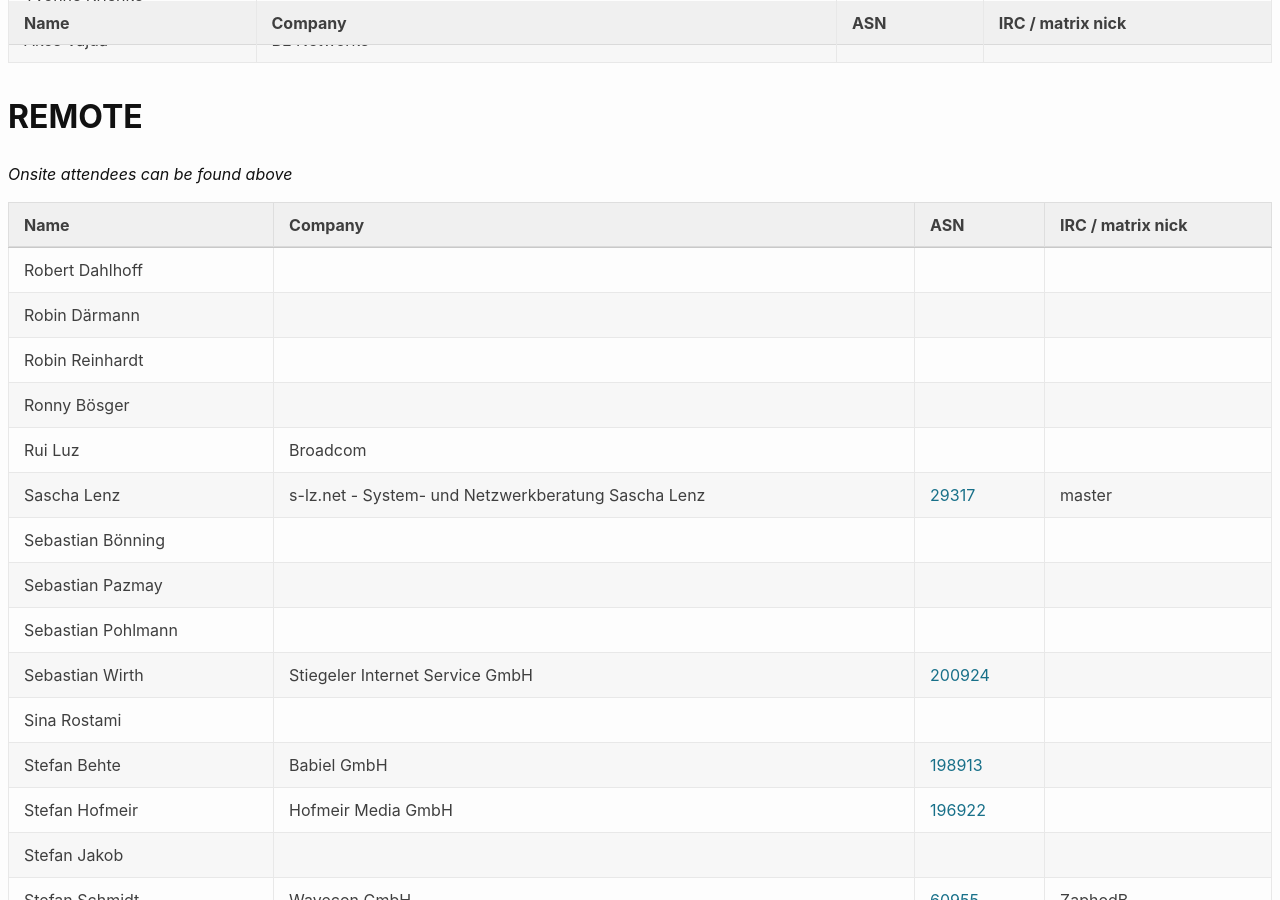
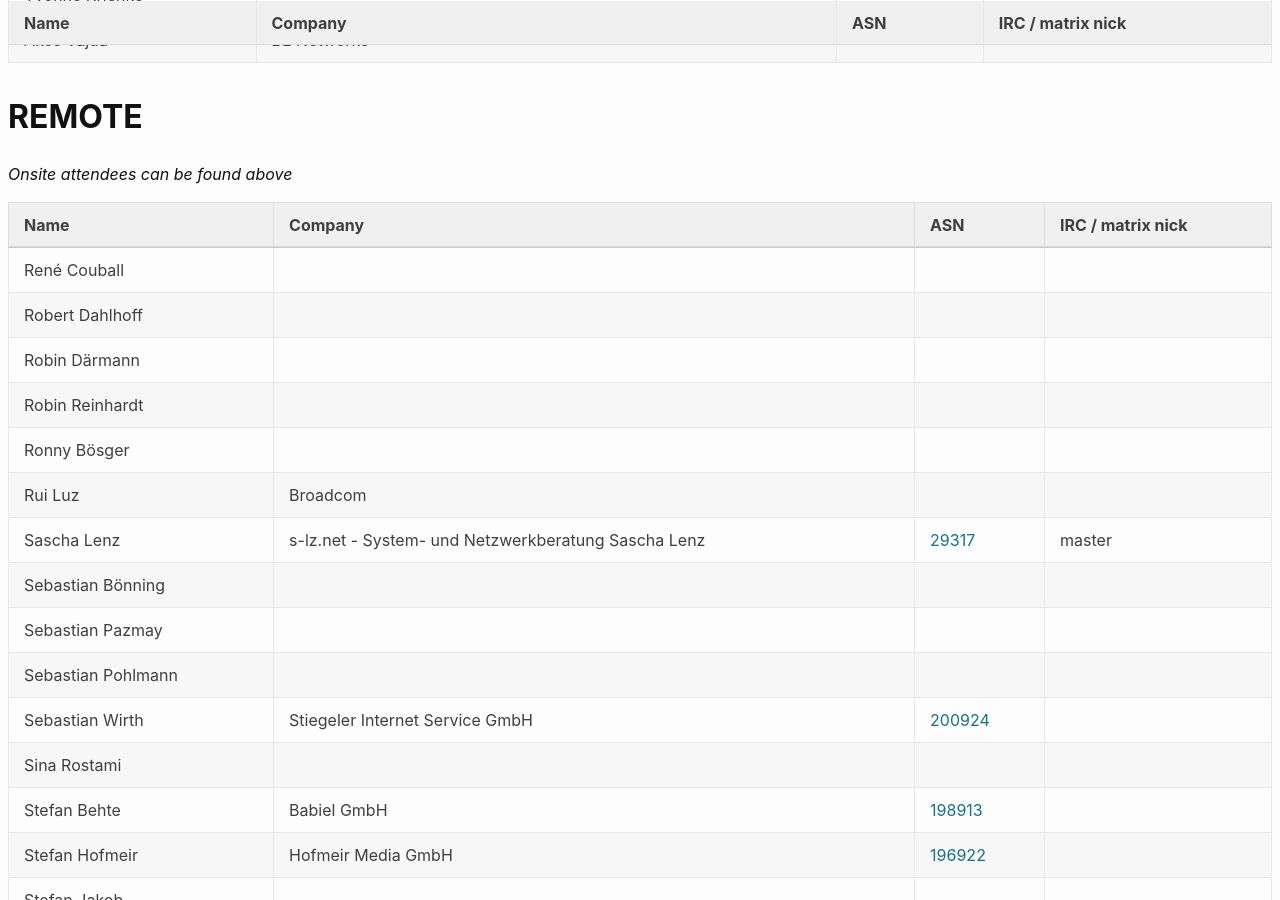
Before and after one commit to denog/pretix-attendeelist, a Jekyll site: the page built from denog16/index.markdown, in a window 1280 px wide and 900 px high, scrolled down 25074 px. Built offline with Jekyll 4.4.1, drawn with Linux system fonts in a browser that asks for light colours.

Commit message:
Latest data: Mon Nov 11 12:56:04 UTC 2024

```diff
--- a/_data/attendees_denog16_online.json
+++ b/_data/attendees_denog16_online.json
@@ -1,4 +1,10 @@
 [
+  {
+    "name": "René Couball",
+    "company": null,
+    "irc": null,
+    "asn": null
+  },
   {
     "name": "Robert Dahlhoff",
     "company": null,
```
